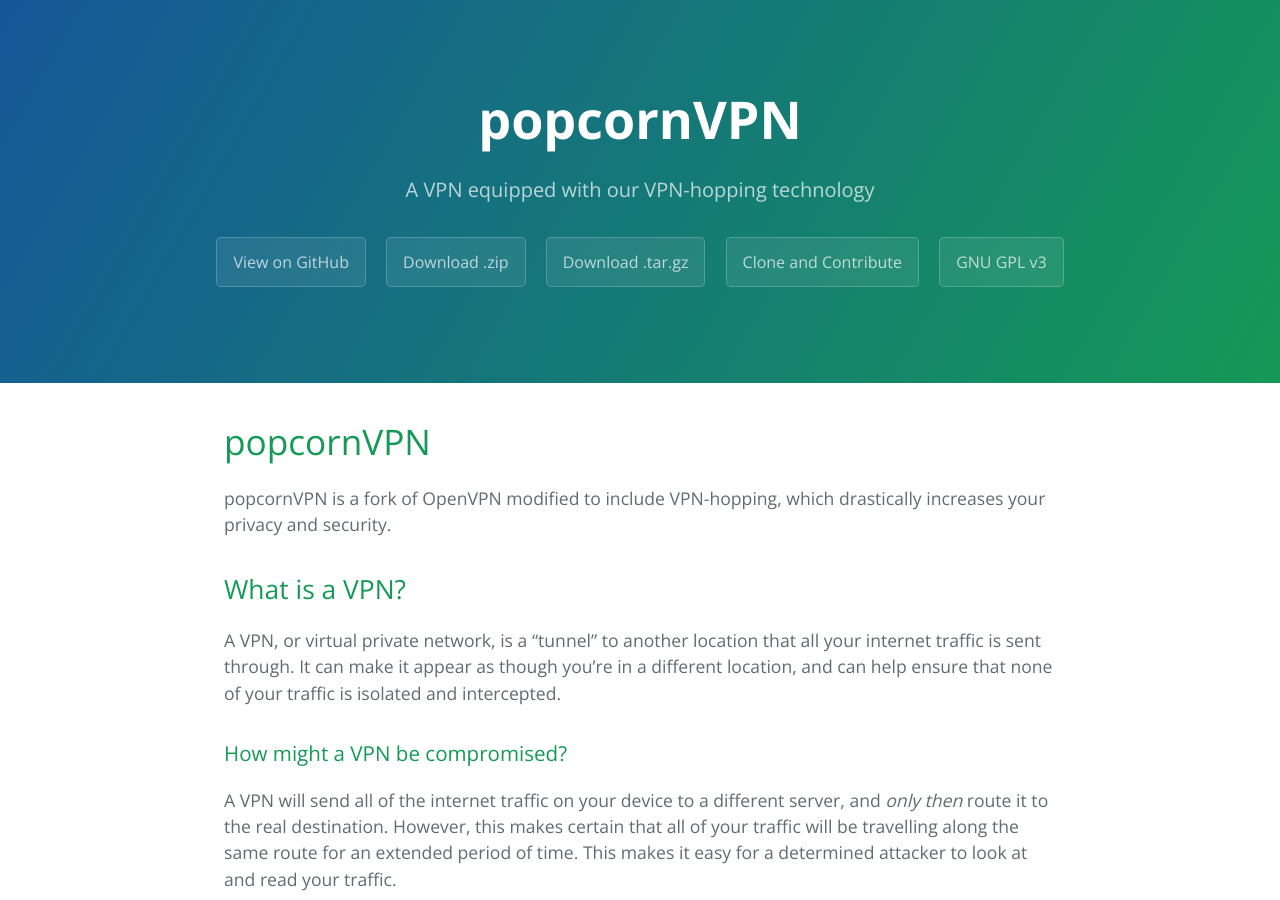
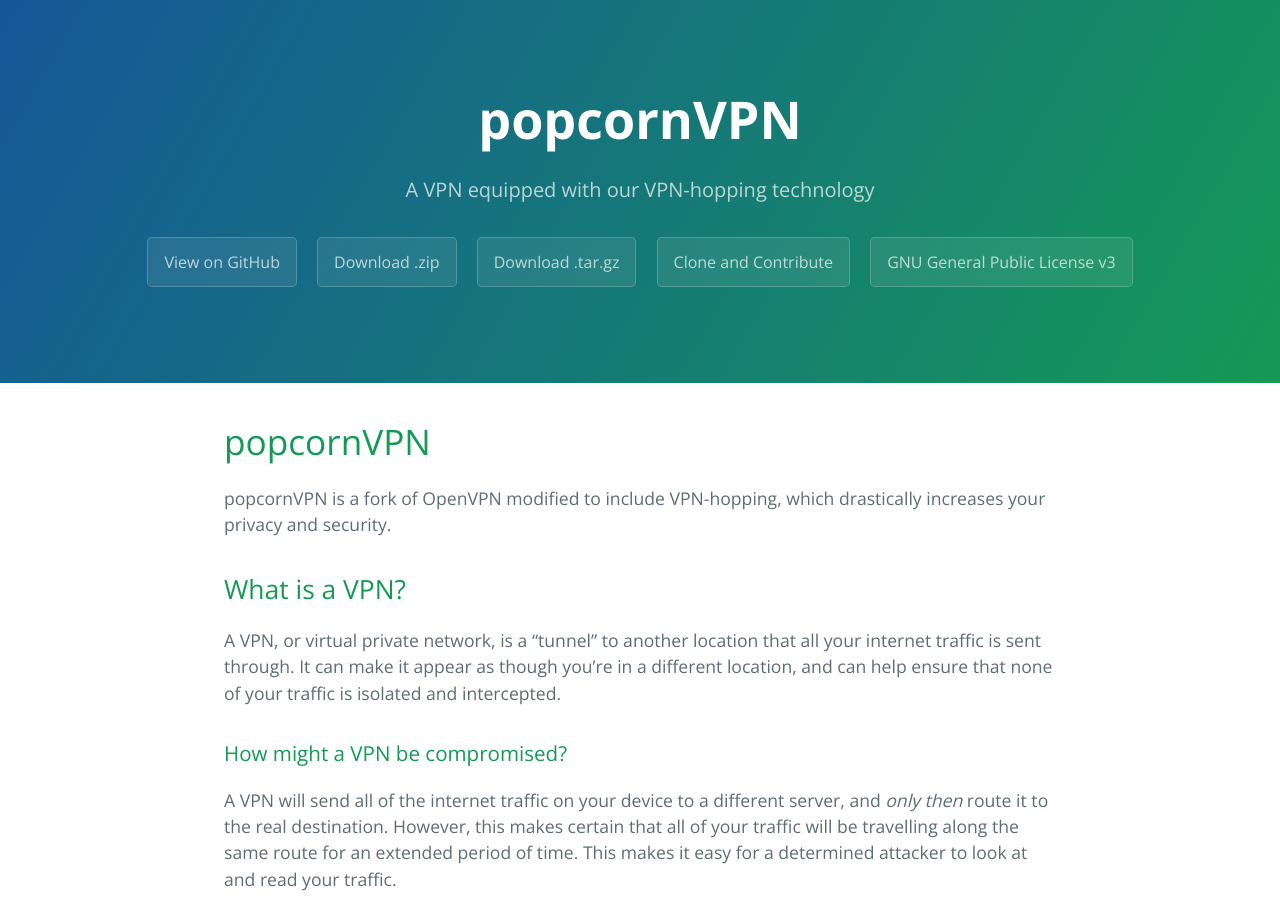
Before and after one commit to CAM-o-man/blinkOSweb, a Jekyll site: the page built from docs/popcornVPN.md, in a window 1280 px wide and 900 px high. Built offline with Jekyll 4.4.1, drawn with Linux system fonts in a browser that asks for light colours.

Commit message:
updated license

```diff
--- a/docs/_layouts/popcorn.html
+++ b/docs/_layouts/popcorn.html
@@ -20,7 +20,7 @@
     <a href="https://github.com/tmthecoder/ics-openvpn/archive/master.zip" class="btn">Download .zip</a>
     <a href="https://github.com/tmthecoder/ics-openvpn/archive/master.tar.gz" class="btn">Download .tar.gz</a>
     <a href="https://github.com/tmthecoder/ics-openvpn.git" class="btn">Clone and Contribute</a>
-    <a href="https://www.gnu.org/licenses/gpl-3.0.en.html" class="btn">GNU GPL v3</a>
+    <a href="https://www.gnu.org/licenses/gpl-3.0.en.html" class="btn">GNU General Public License v3</a>
 
 </header>
 
```
